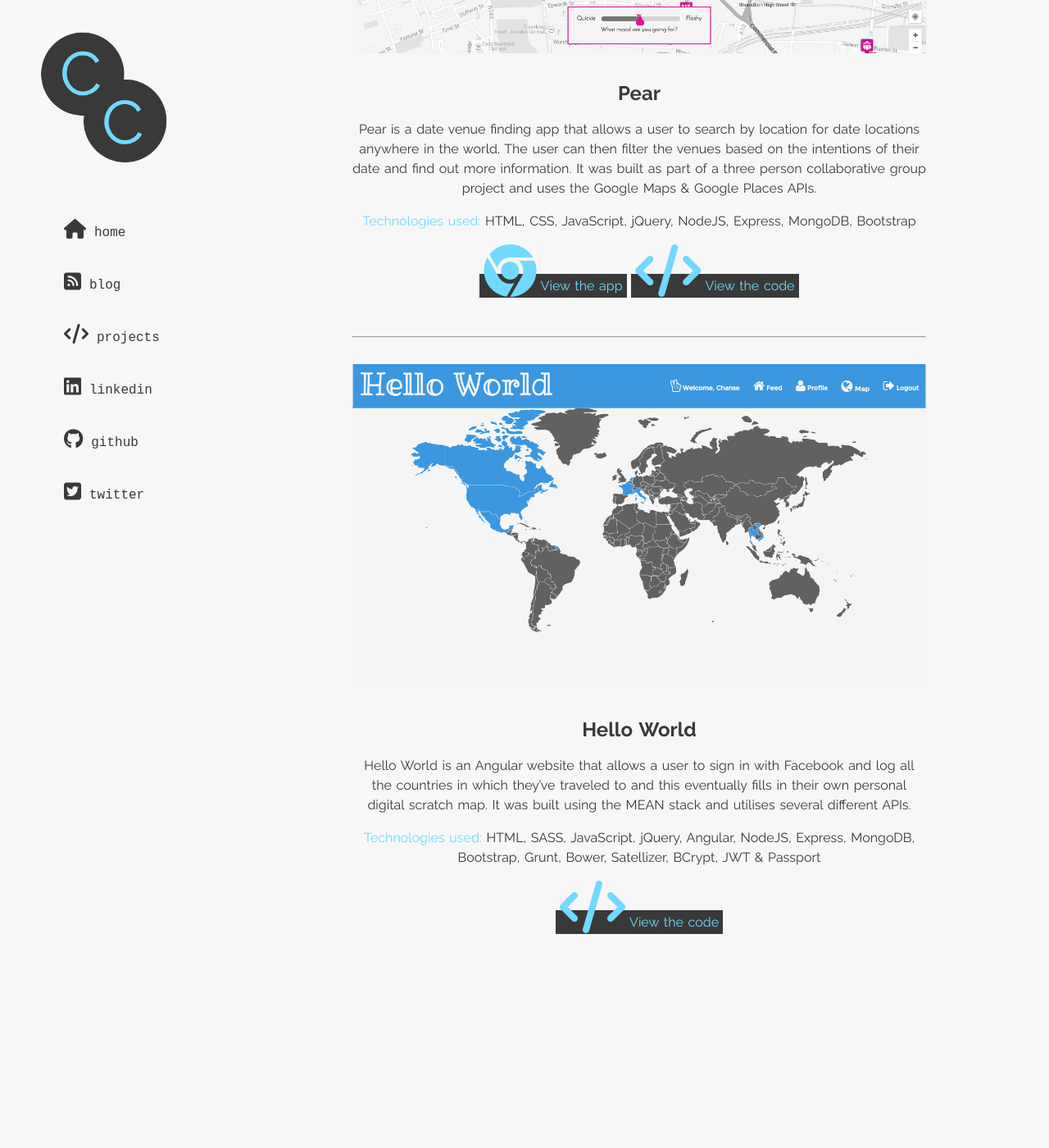
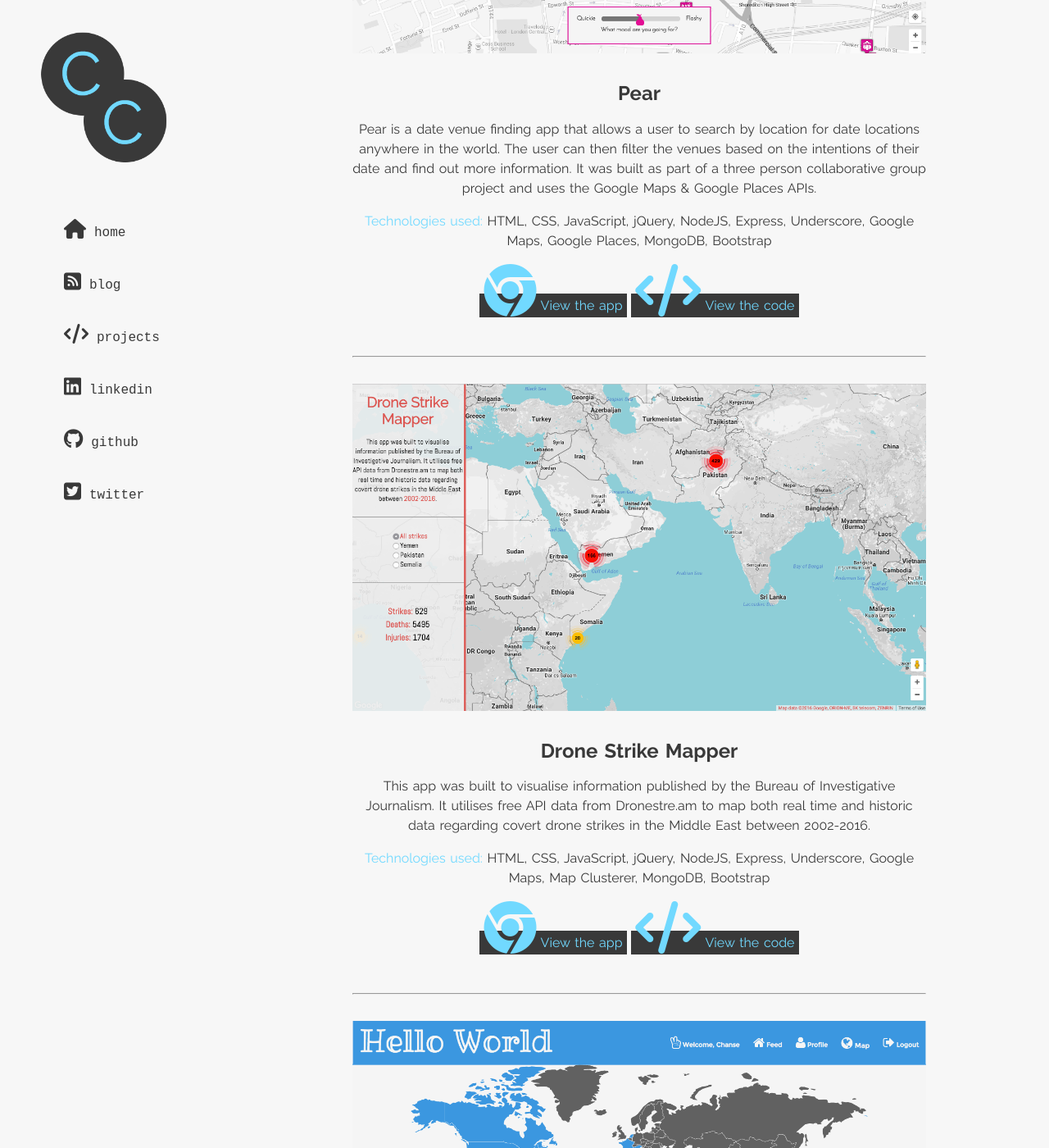
Before and after one commit to chansecampbell/chansecampbell.github.io, a Jekyll site: the page built from projects/index.html, in a window 1280 px wide and 1400 px high, scrolled down 1972 px. Shown: the whole window at 82% size. Built offline with Jekyll 4.4.1, drawn with Linux system fonts in a browser that asks for light colours; nearby versions of some CDN libraries; before the commit the page ends 3156 px from its top, so only the background shows below that.

Commit message:
Updated my projects:

```diff
--- a/projects/index.html
+++ b/projects/index.html
@@ -32,8 +32,18 @@ View the code</a></p>
      <img class="project-picture" src="/img/pearphoto.png">
      <h2>Pear</h2>
      <p>Pear is a date venue finding app that allows a user to search by location for date locations anywhere in the world. The user can then filter the venues based on the intentions of their date and find out more information. It was built as part of a three person collaborative group project and uses the Google Maps & Google Places APIs.</p>
-     <p><strong>Technologies used:</strong> HTML, CSS, JavaScript, jQuery, NodeJS, Express, MongoDB, Bootstrap</p>
+     <p><strong>Technologies used:</strong> HTML, CSS, JavaScript, jQuery, NodeJS, Express, Underscore, Google Maps, Google Places, MongoDB, Bootstrap</p>
      <p><a href="http://pearapp.herokuapp.com/" class="project-link" target="_blank"><i class="fa fa-chrome" aria-hidden="true"></i> View the app</a> <a href="https://github.com/trcywu/pear" class="project-link" target="_blank"><i class="fa fa-code" aria-hidden="true"></i> View the code</a></p>
+     </li>
+     <br>
+     <hr>
+     <br>
+     <li class="portfolio-content">
+     <img class="project-picture" src="/img/dronestrikephoto.png">
+     <h2>Drone Strike Mapper</h2>
+     <p>This app was built to visualise information published by the Bureau of Investigative Journalism. It utilises free API data from Dronestre.am to map both real time and historic data regarding covert drone strikes in the Middle East between 2002-2016.</p>
+     <p><strong>Technologies used:</strong> HTML, CSS, JavaScript, jQuery, NodeJS, Express, Underscore, Google Maps, Map Clusterer, MongoDB, Bootstrap</p>
+     <p><a href="https://dronestrikemap.herokuapp.com/" class="project-link" target="_blank"><i class="fa fa-chrome" aria-hidden="true"></i> View the app</a> <a href="https://github.com/RosannaRossington/drone-app" class="project-link" target="_blank"><i class="fa fa-code" aria-hidden="true"></i> View the code</a></p>
      </li>
      <br>
      <hr>
```
Also changed, not shown: img/dronestrikephoto.png (added).
